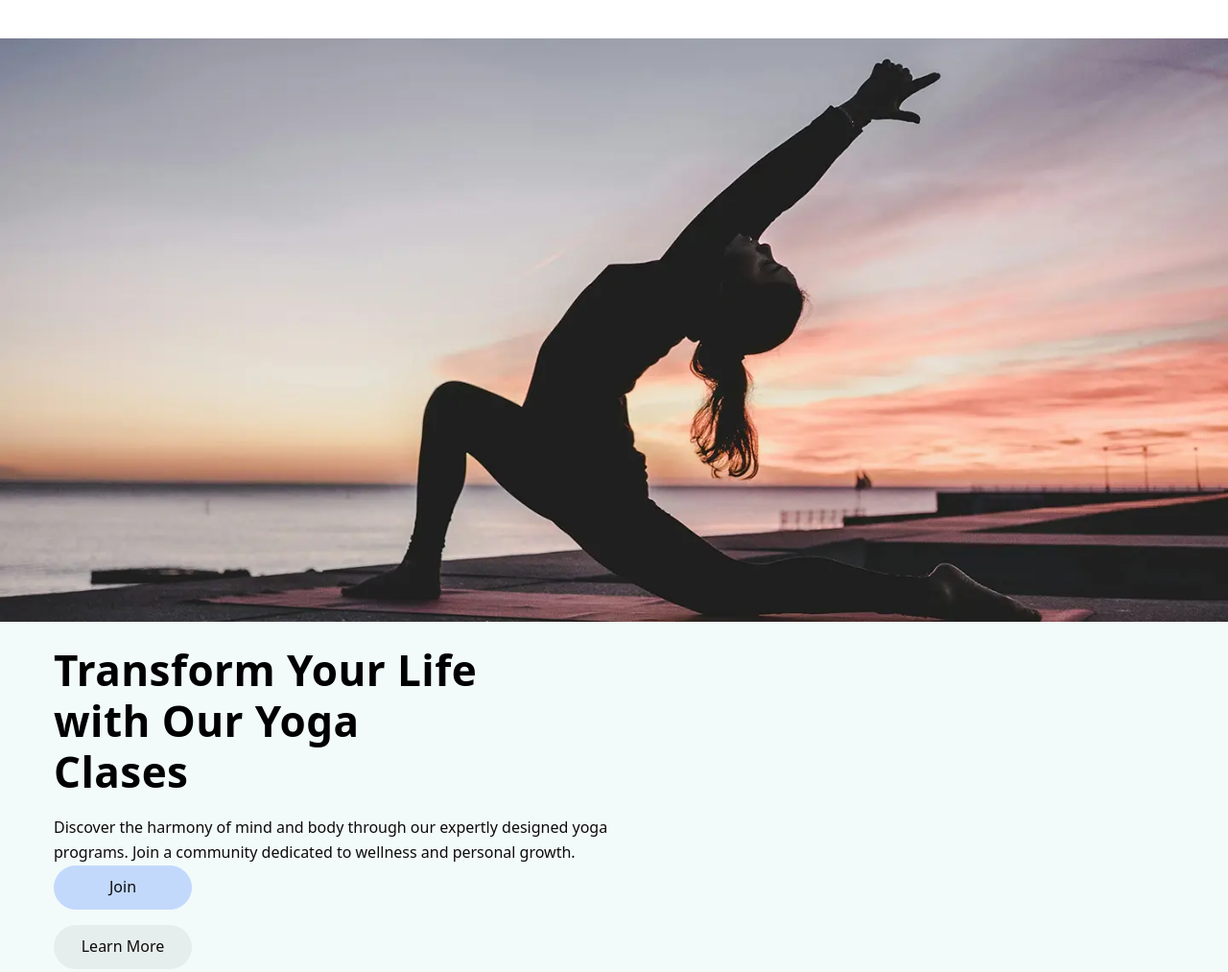
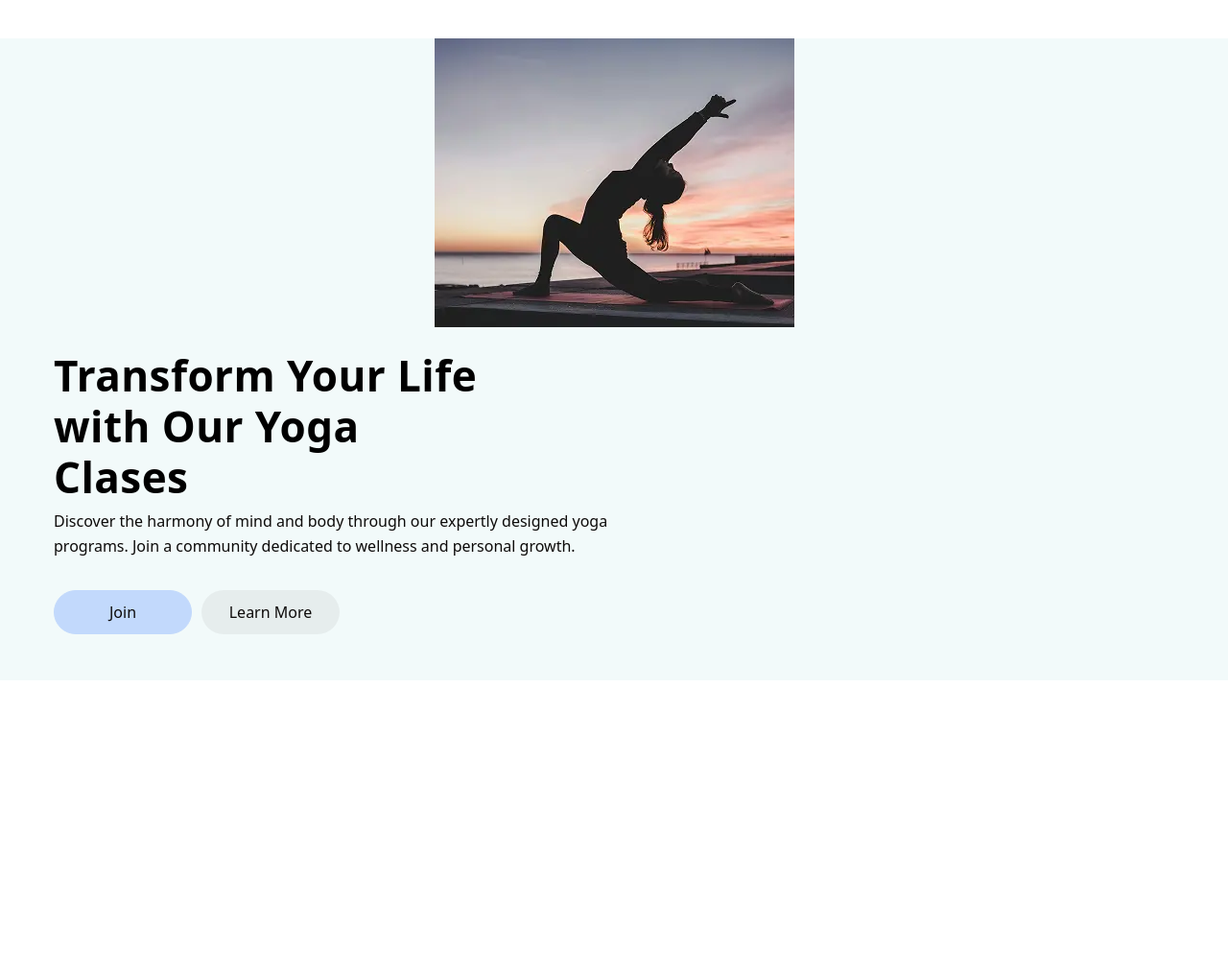
Before and after one commit to fedorivrv/quantum-bananas, a website built with Vite: page src/index.html in a window 1280 px wide. Shown: the top 1013 px of the page at 96% size. After the commit the page ends 800 px from the top, so only its background shows below. Built offline with nearby package versions, Linux system fonts and the light colour scheme.

Commit message:
update file transform-life.html

```diff
--- a/src/css/transform-life.css
+++ b/src/css/transform-life.css
@@ -2,7 +2,6 @@
 .main-banner {
   min-width: 320px;
   background-color: var(--background-color);
-
   margin: 0 auto;
   padding-bottom: 48px;
 }
@@ -11,13 +10,9 @@
   box-shadow: 0 4px 4px 0 rgba(0, 0, 0, 0.25), 0 4px 4px 0 rgba(0, 0, 0, 0.25);
   border: 1px solid #000;
   margin-bottom: 48px;
-
-  background-repeat: no-repeat;
-  background-position: center;
-  background-size: cover;
-}
-
-.banner-img {
+  max-width: 375px;
+  margin-left: auto;
+  margin-right: auto;
 }
 
 .main-banner-title {
@@ -39,11 +34,11 @@
   flex-direction: column;
   justify-content: center;
   gap: 16px;
-  margin-bottom: 48px;
 }
 
 .button-join,
 .button-learn {
+  display: block;
   font-weight: 500;
   font-size: 16px;
   line-height: 1.6;
@@ -52,11 +47,11 @@
   min-width: 100%;
   height: 46px;
   border-radius: 100px;
-  transition: background-color 250ms cubic-bezier(0.4, 0, 0.2, 1);
   margin: 0 auto;
-  display: block;
-  padding: 0;
+  text-align: center;
+  padding: 10px;
 }
+
 .button-join {
   border: 1px solid var(--secondary-color);
   background: var(--secondary-color);
@@ -68,9 +63,11 @@
 }
 
 .button-join:hover,
-.button-learn:focus {
+.button-join:focus,
+.button-learn:hover,
+.button-learn:focus .button-learn:hover {
   background-color: var(--pressed-state);
-  transition-duration: cubic-bezier(0.4, 0, 0.2, 1);
+  transition: background-color 250ms cubic-bezier(0.4, 0, 0.2, 1);
 }
 
 @media screen and (min-width: 768px) {
@@ -81,19 +78,19 @@
   }
   .main-banner-title {
     max-width: 450px;
+    margin-bottom: 8px;
   }
   .main-banner-text {
-    margin-bottom: 0;
+    margin-bottom: 32px;
   }
   .main-text-button {
-    flex-wrap: wrap;
-    column-gap: 16px;
-    row-gap: 32px;
+    align-items: flex-start;
+    max-width: 641px;
+  }
+  .button-list {
     flex-direction: row;
-    align-items: flex-start;
-  }
-  .main-text-button {
-    max-width: 641px;
+    gap: 10px;
+    justify-content: left;
   }
   .button-join,
   .button-learn {
@@ -103,7 +100,4 @@
   }
 }
 
-@media screen and (min-width: 1158px) {
-}
-
 /* end section transform-life */
--- a/src/partials/transform-life.html
+++ b/src/partials/transform-life.html
@@ -2,10 +2,11 @@
 <section class="main-banner">
     <div class="banner">
         <picture class="banner-img">
-            <source srcset="../img/yoga-1x.webp, ../img/yoga 2x.webp" media="(min-width: 1158px)" />
-            <source srcset="../img/yoga-tab-1x.webp, ../img/yoga-tab-2x.webp" media="(min-width: 768px)" />
+            <source srcset="../img/yoga-1x.webp, ../img/yoga 2x.webp" media="min-width: 1158px" />
+            <source srcset="../img/yoga-tab-1x.webp, ../img/yoga-tab-2x.webp" media="(max-width: 768px)" />
             <source srcset="../img/yoga-mob-1x.webp, ../img/yoga-mob-2x.webp" media="(max-width: 767px)" />
             <img src="../img/yoga-mob-1x.webp" alt="Жінка займається хатха-йогою асана низький півмісяць" />
+
         </picture>
     </div>
     <div class="container">
@@ -18,8 +19,10 @@
             </p>
             <div class="main-button-list">
                 <ul class="button-list">
-                    <li class="button-box"><button type="button" class="button-join">Join</button></li>
-                    <li><button type="button" class="button-learn">Learn More</button></li>
+                    <li class="button-box">
+                        <a href="#Pricing" class="button-join">Join</a>
+                    </li>
+                    <li class="button-box"><a href="#Learn More" class="button-learn">Learn More</a></li>
                 </ul>
             </div>
         </div>
```
